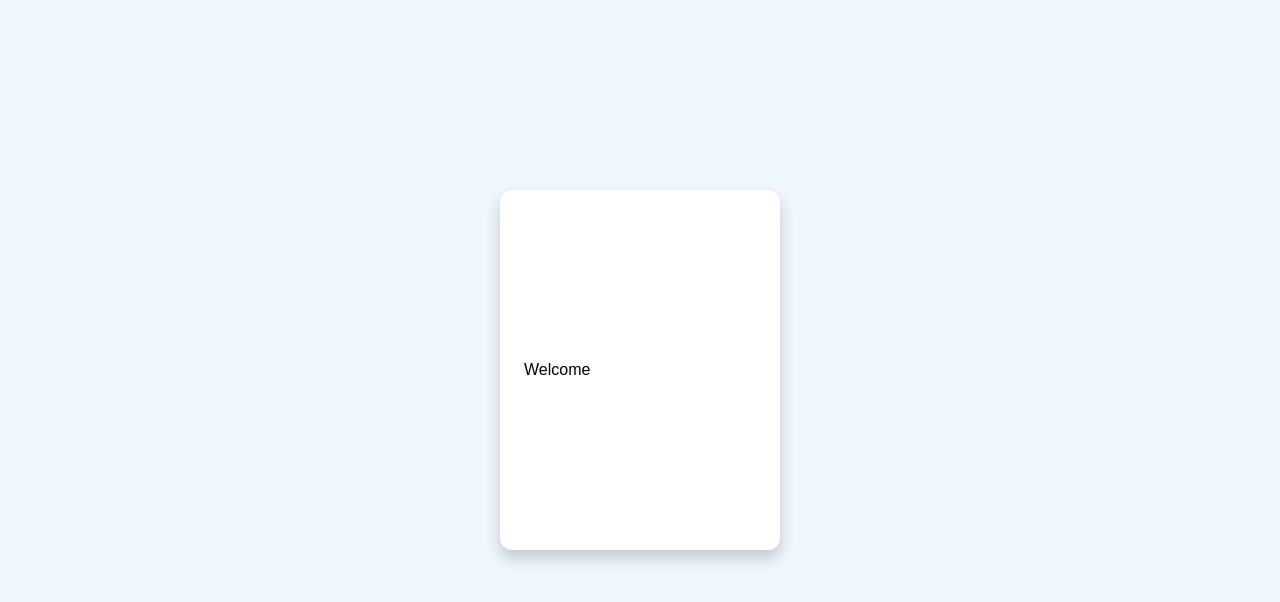
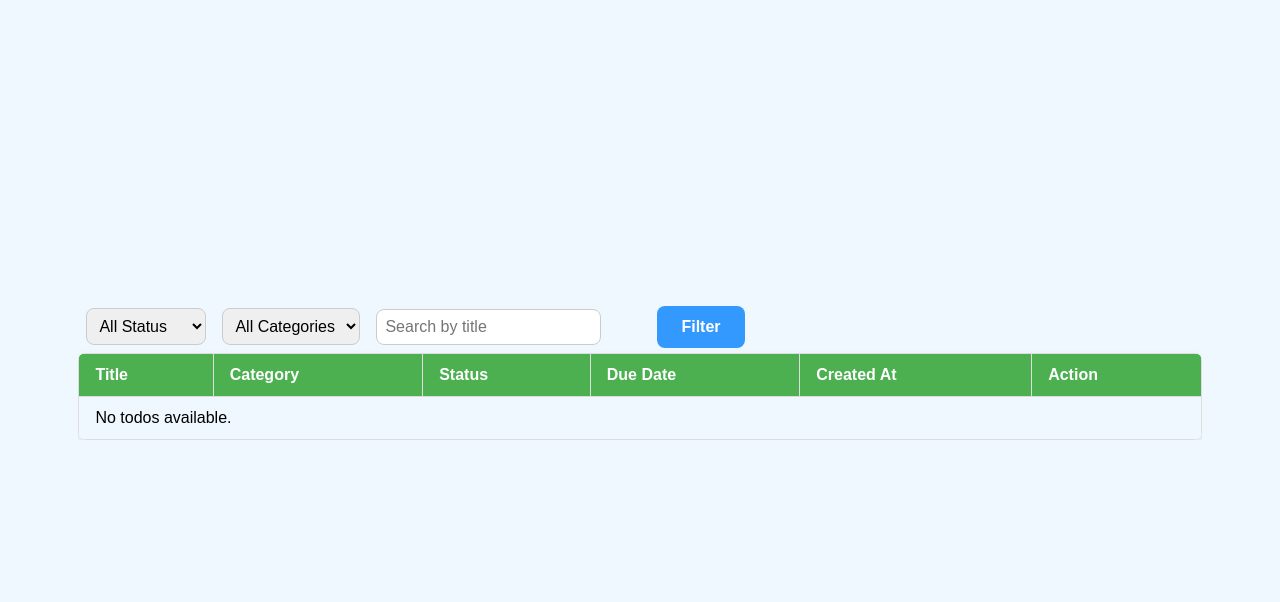
Before and after one commit to raahulydv7/djang-todo-project, a Django app: page / in a window 1280 px wide. Shown: the part 60-662 px from the top of the page. Run offline with Django 5.2, Linux system fonts and the light colour scheme; the visitor is signed in with stand-in values (Sample User, id 1); data that the repository does not hold is empty.

Commit message:
add- filters, category search and remove static home to todos

```diff
--- a/static/css/style.css
+++ b/static/css/style.css
@@ -88,7 +88,7 @@ label {
 
 input,
 select {
-    margin-bottom: 0.5rem;
+    margin: 0.5rem;
     padding: 0.5rem;
     border: 1px solid #ccc;
     border-radius: 8px;
@@ -151,6 +151,13 @@ button:disabled {
     cursor: not-allowed;
 }
 
+.btn-danger{
+    background-color: #ff5050;
+}
+
+.btn-update{
+    background-color: rgb(247 247 5);
+}
 /* table  */
 
 .table-container {
--- a/todo/templates/todo/todos.html
+++ b/todo/templates/todo/todos.html
@@ -3,7 +3,29 @@
 {% block content %}
 <div class="table-container">
     <table>
-        <caption>Todos</caption>
+
+        <form method="get" class="filters">
+
+            <select name="status" onchange="this.form.submit()">
+                <option value="">All Status</option>
+                <option value="pending" {% if selected_status == 'pending' %}selected{% endif %}>Pending</option>
+                <option value="in_progress" {% if selected_status == 'in_progress' %}selected{% endif %}>In Progress</option>
+                <option value="completed" {% if selected_status == 'completed' %}selected{% endif %}>Completed</option>
+            </select>
+
+            <select name="category" onchange="this.form.submit()">
+                <option value="">All Categories</option>
+                {% for cat in categories %}
+                    <option value="{{ cat.id }}" {% if selected_category == cat.id|stringformat:"s" %}selected{% endif %}>
+                        {{ cat.name }}
+                    </option>
+                {% endfor %}
+            </select>
+            <input type="text" name="search" value="{{ request.GET.search }}" placeholder="Search by title">
+            <button type="submit">Filter</button>
+        </form>
+
+
         <thead>
             <tr>
                 <th>Title</th>
@@ -29,14 +51,14 @@
                 <td>{{ todo.due_date|date:"Y-m-d H:i" }}</td>
                 <td>{{ todo.created_at|date:"Y-m-d H:i" }}</td>
                 <td>
-                    <button type="submit" onclick="return confirm('Are you sure you want to delete this todo?');">
+                    <button type="submit" class="btn-danger" onclick="return confirm('Are you sure you want to delete this todo?');">
                             <a href="{% url 'update_todo' todo.slug %}">Update</a></td>
                         </button>
 
                 <td>
                     <form action="{% url 'delete_todo' todo.slug %}" method="post">
                         {% csrf_token %}
-                        <button type="submit" onclick="return confirm('Are you sure you want to delete this todo?');">
+                        <button type="submit" class="btn-update" onclick="return confirm('Are you sure you want to delete this todo?');">
                             Delete
                         </button>
                     </form>
--- a/todo/urls.py
+++ b/todo/urls.py
@@ -4,7 +4,7 @@ from . import views
 
 urlpatterns = [
     path('', views.todos, name='todos'),
-    path('create/', views.add_todo, name='create-todo'),
-    path('update/<slug:slug>', views.update_todo, name='update_todo'),
-    path('delete/<slug:slug>', views.delete_todo, name='delete_todo'),
+    path('todos/create/', views.add_todo, name='create-todo'),
+    path('todos/update/<slug:slug>', views.update_todo, name='update_todo'),
+    path('todos/delete/<slug:slug>', views.delete_todo, name='delete_todo'),
 ]
--- a/todo/views.py
+++ b/todo/views.py
@@ -6,12 +6,33 @@ from django.views.decorators.http import require_POST
 
 @login_required
 def todos(request):
+    status = request.GET.get('status')
+    category_id = request.GET.get('category')
+    search_query = request.GET.get('search', '')
+
     if request.user.role == 'Admin':
         todos = Todo.objects.all()
     else:
         todos = Todo.objects.filter(user=request.user)
 
-    return render(request, 'todo/todos.html', {'todos': todos})
+    if status:
+        todos = todos.filter(status=status)
+
+    if category_id:
+        todos = todos.filter(category_id=category_id)
+
+    if search_query:
+        todos = todos.filter(title__icontains=search_query)
+
+
+    categories = Category.objects.all()
+
+    return render(request, 'todo/todos.html', {
+        'todos': todos,
+        'categories': categories,
+        'selected_status': status,
+        'selected_category': category_id,
+    })
 
 @login_required
 def add_todo(request):
--- a/todo_project/settings.py
+++ b/todo_project/settings.py
@@ -136,7 +136,7 @@ USE_TZ = True
 
 
 LOGIN_URL = 'login'
-LOGIN_REDIRECT_URL = 'home'
+LOGIN_REDIRECT_URL = 'todos'
 LOGOUT_REDIRECT_URL = 'login'
 
 # Static files (CSS, JavaScript, Images)
--- a/todo_project/urls.py
+++ b/todo_project/urls.py
@@ -23,7 +23,7 @@ from django.conf.urls.static import static
 urlpatterns = [
     path('admin/', admin.site.urls),
     path('', include('users.urls')),
-    path('todos/', include('todo.urls')),
+    path('', include('todo.urls')),
 ]
 if settings.DEBUG:
     urlpatterns += static(settings.STATIC_URL, document_root=settings.STATICFILES_DIRS[0])
--- a/users/templates/users/home.html
+++ /dev/null
@@ -1,7 +0,0 @@
-{% extends "base.html" %}
-{% block title %}Home Page{% endblock title %}
-{% block content %}
-<div class="card">
-    Welcome
-</div>
-{% endblock content %}
--- a/users/urls.py
+++ b/users/urls.py
@@ -3,7 +3,6 @@ from django.urls import path
 from . import views
 
 urlpatterns = [
-    path('', views.test_home, name='home'),
     path('register/', views.register_user, name='register'),
     path('login/', views.login_user, name='login'),
     path('logout/', views.logout_user, name='logout'),
--- a/users/views.py
+++ b/users/views.py
@@ -4,10 +4,6 @@ from .forms import CusUserCreationForm,CusAuthenticationForm
 from django.contrib.auth import login, logout
 from django.contrib.auth.decorators import login_required
 
-@login_required()
-def test_home(request):
-    form = CusUserCreationForm()
-    return render(request,'users/home.html',{"form":form})
 
 def register_user(request):
     if request.method == 'POST':
@@ -15,7 +11,7 @@ def register_user(request):
         if form.is_valid():
             user = form.save()
             login(request, user)
-            return redirect('home')
+            return redirect('todos')
     else:
         form = CusUserCreationForm()
     return render(request,'users/register.html',{"form":form})
@@ -27,7 +23,7 @@ def login_user(request):
         if form.is_valid():
             user = form.get_user()
             login(request, user)
-            return redirect('home')
+            return redirect('todos')
     else:
         form = CusAuthenticationForm()
 
```
